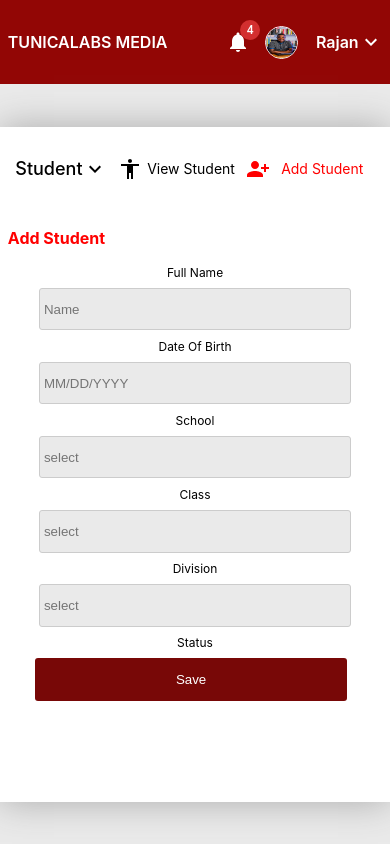
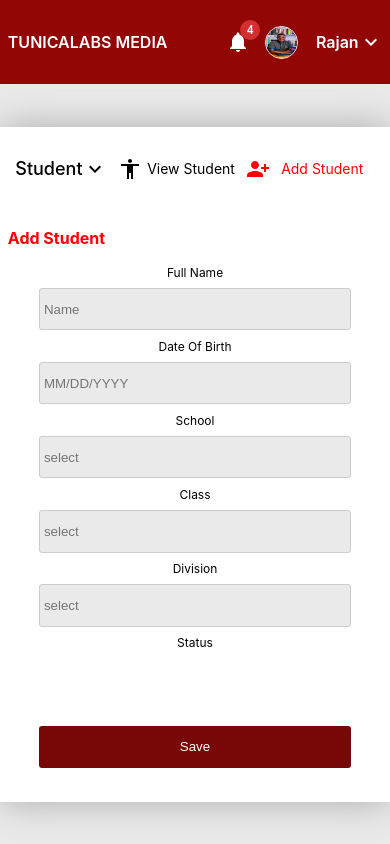
Before and after one commit to rajeshmn47/tunica-labs, a React (Create React App) app: page /addstudent in a window 390 px wide. Built offline with nearby package versions, Linux system fonts and the light colour scheme.

Commit message:
added download csv

```diff
--- a/src/App.css
+++ b/src/App.css
@@ -496,8 +496,8 @@ table a{
     width: 80vw;
     margin-left: 0vw;
     position: fixed;
-    top: 77%;
-    left: 9%;
+    top: 85%;
+    left: 10%;
   }
   .navbar_right{
     width: 25vw;
```
